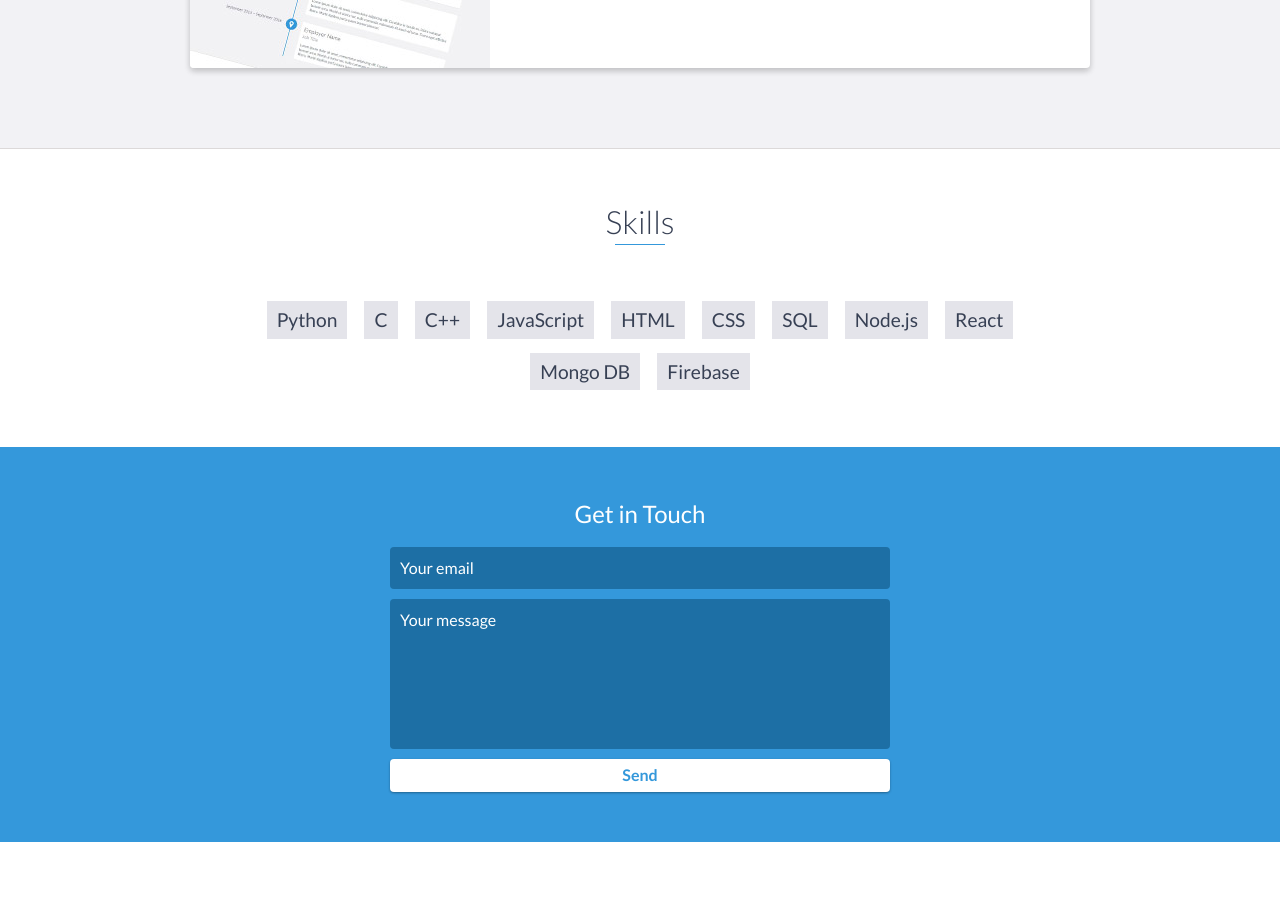
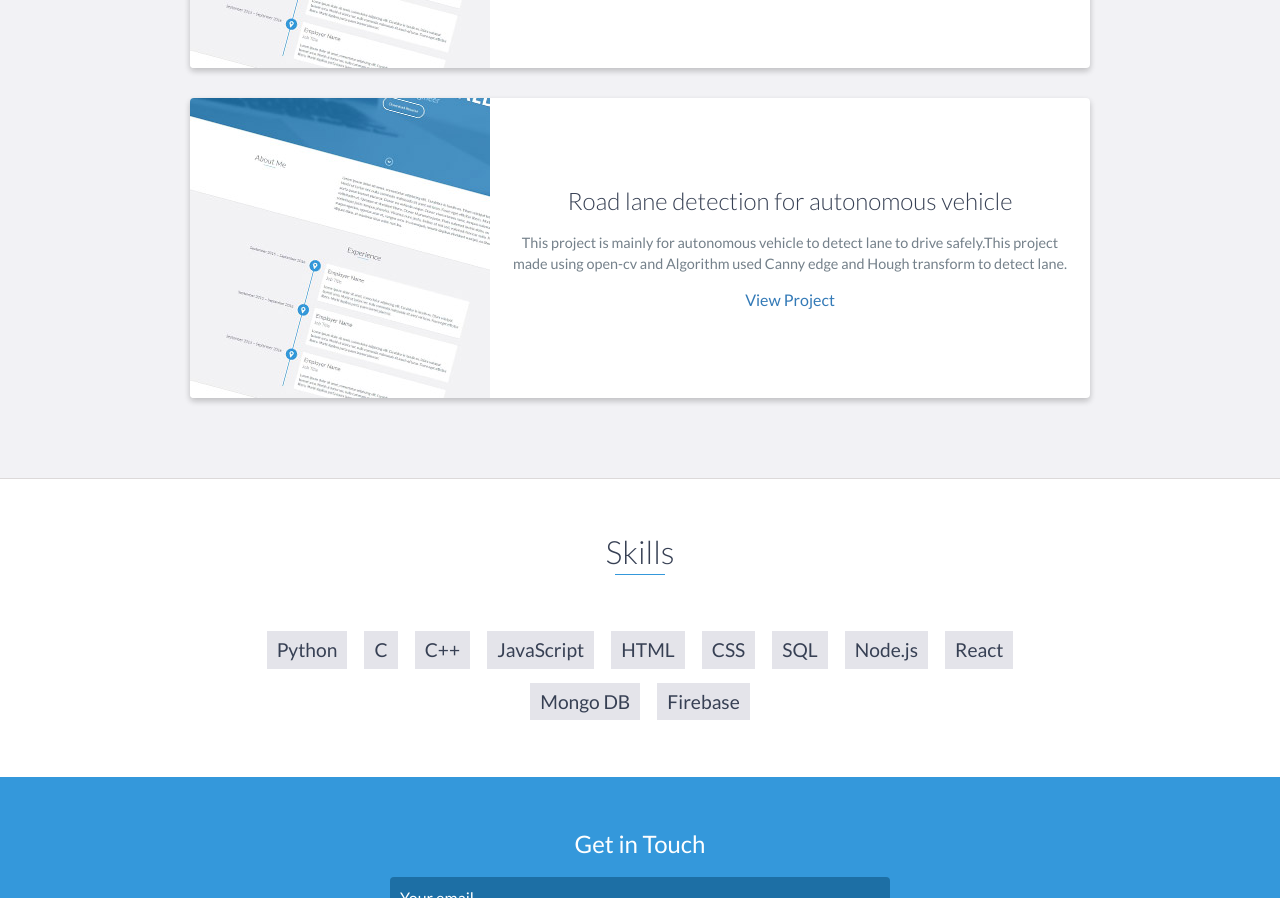
Before and after one commit to saavn03/profile, a plain HTML site: page index.html in a window 1280 px wide. Shown: the part 3004-3902 px from the top of the page. Drawn offline with nearby package versions, Linux system fonts and the light colour scheme.

Commit message:
Update index.html

```diff
--- a/index.html
+++ b/index.html
@@ -50,7 +50,7 @@
         <div id="lead-content">
             <h1>Sawan Damase</h1>
             <h2>E&TC Engineer</h2>
-            <a href="https://drive.google.com/file/d/1U-18_aJrnPQQFtmzp5Jqt9zFpLnDlWw-/view?usp=sharing" class="btn-rounded-white">(☞ﾟ Know More..!!!ﾟ)☞</a>
+            <a href=" https://drive.google.com/file/d/1yeFoFrxqSy_aEm90Bgo7KqbQPgB8KYLY/view?usp=sharing " class="btn-rounded-white">(☞ﾟ Know More..!!!ﾟ)☞</a>
         </div>
         <!-- End #lead-content -->
 
@@ -201,7 +201,22 @@
                         <p>
                           This text editor having various feature like cut, paste, find, replace, themes, open, save, save as with all font types. Some other features are text colour, status bar, hide menu bar.
                         </p>
-                        <a href="#">View Project</a>
+                        <a href="https://github.com/saavn03/Text-editor-using-python-and-tkinter-library ">View Project</a>
+                    </div>
+                    <!-- End .project-info -->
+                </div>
+                <!-- End .project -->
+		<div class="project shadow-large">
+                    <div class="project-image">
+                        <img src="images/project.jpg" />
+                    </div>
+                    <!-- End .project-image -->
+                    <div class="project-info">
+                        <h3> Road lane detection for autonomous vehicle </h3>
+                        <p>
+                          This project is mainly for autonomous vehicle to detect lane to drive safely.This project made using open-cv and Algorithm used Canny edge and Hough transform to detect lane.
+                        </p>
+                        <a href=" https://github.com/saavn03/Road-lane-detection-for-autonomous-vehicle ">View Project</a>
                     </div>
                     <!-- End .project-info -->
                 </div>
```
